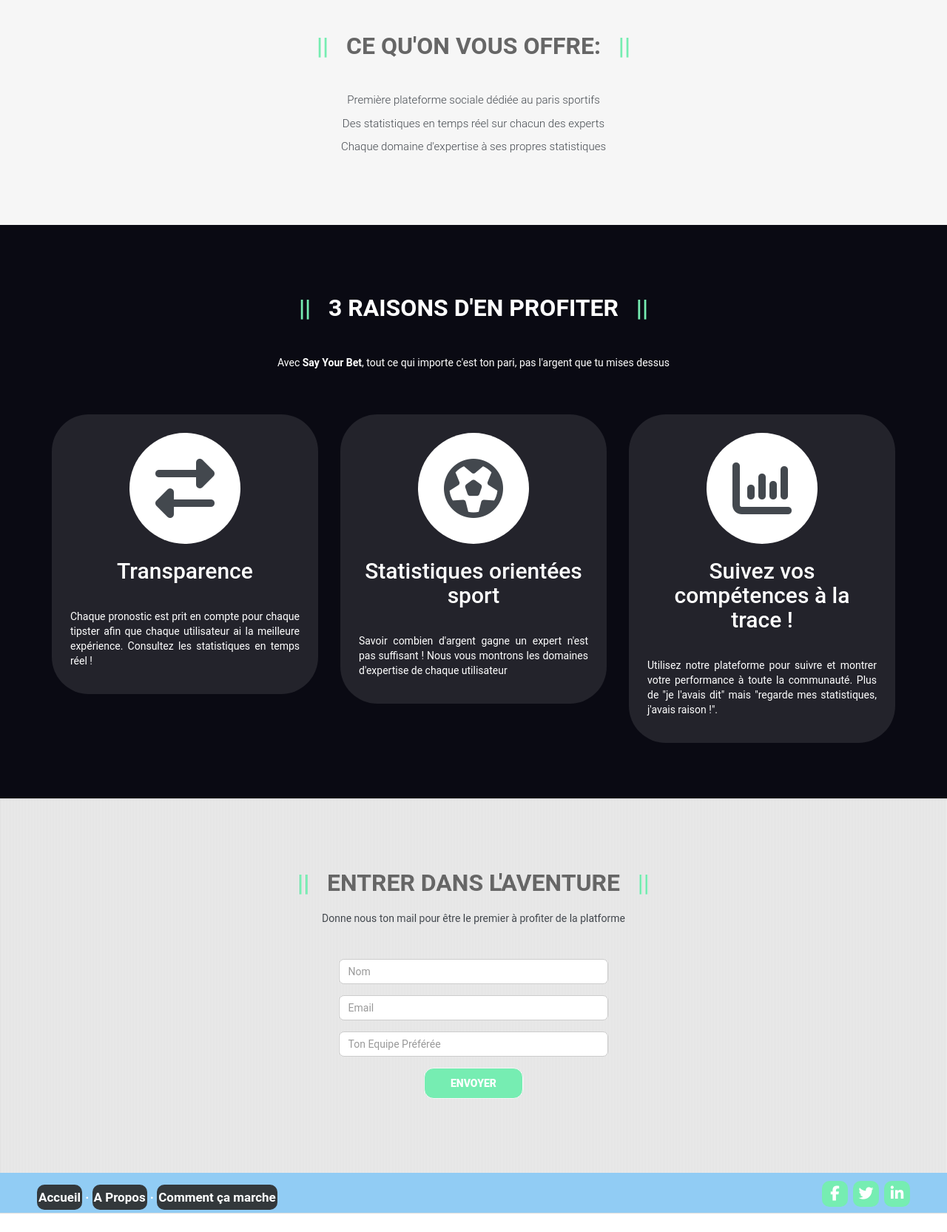
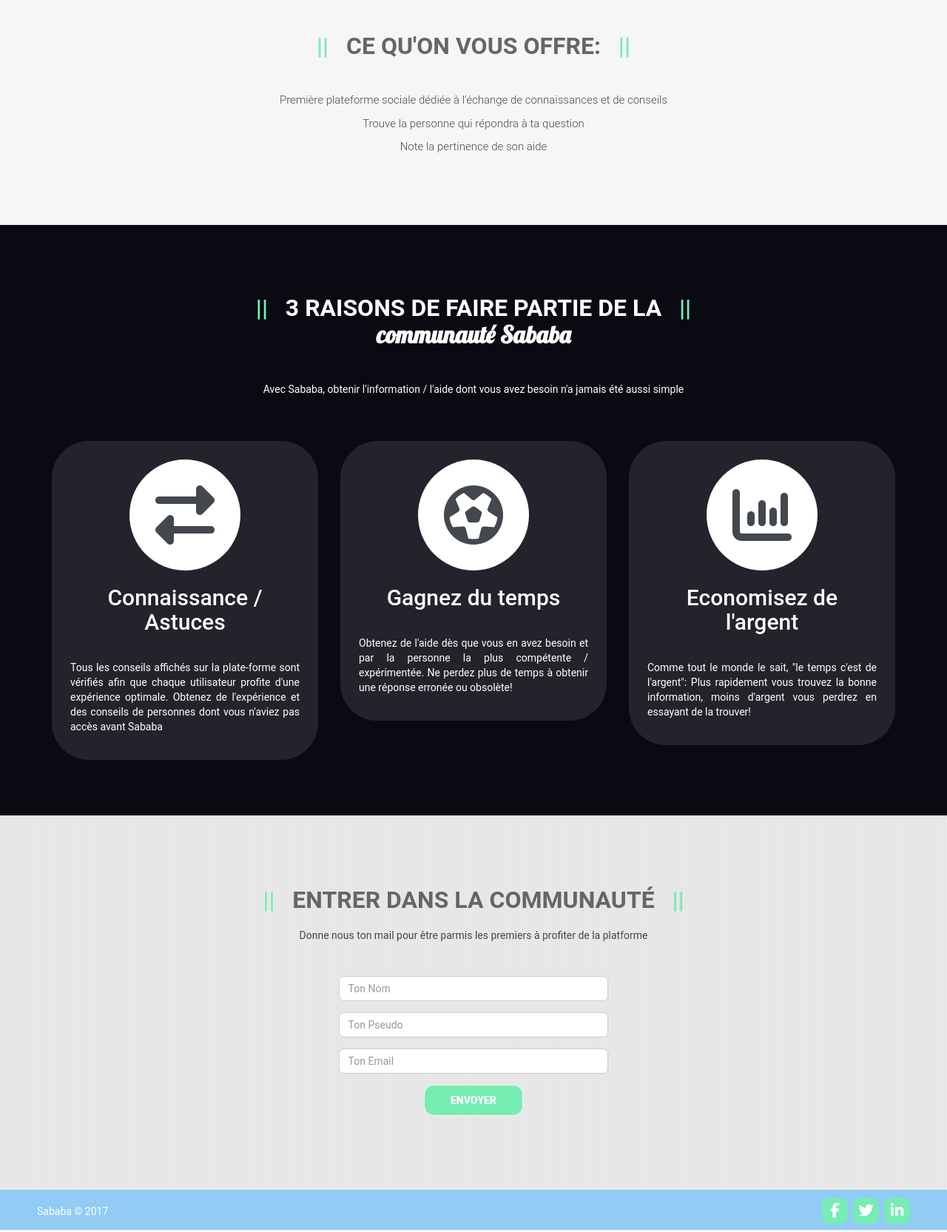
Before and after one commit to DanSamama/SababaV2, a plain HTML site: page index-fr.html in a window 1280 px wide. Shown: the part 860-2525 px from the top of the page at 74% size. Drawn offline with Linux system fonts and the light colour scheme.

Commit message:
Translation of the website in French

```diff
--- a/index-fr.html
+++ b/index-fr.html
@@ -4,7 +4,7 @@
     <meta charset="utf-8">
     <meta name="viewport" content="width=device-width, initial-scale=1.0">
     <meta name="author" content="">
-    <title>Say My Bet</title>
+    <title>Communauté Sababa</title>
     <link href="css/bootstrap.min.css" rel="stylesheet">
     <link href="css/prettyPhoto.css" rel="stylesheet">
     <script src="https://use.fontawesome.com/b0d87731f1.js"></script>
@@ -14,11 +14,15 @@
     <!--[if lt IE 9]>
     <script src="js/html5shiv.js"></script>
     <script src="js/respond.min.js"></script> <![endif]-->
-    <link rel="shortcut icon" href="images/sybLogo.jpg">
+    <link rel="shortcut icon" href="images/sababaLogo.jpg">
     <link rel="apple-touch-icon-precomposed" sizes="144x144" href="images/ico/apple-touch-icon-144-precomposed.png">
     <link rel="apple-touch-icon-precomposed" sizes="114x114" href="images/ico/apple-touch-icon-114-precomposed.png">
     <link rel="apple-touch-icon-precomposed" sizes="72x72" href="images/ico/apple-touch-icon-72-precomposed.png">
     <link rel="apple-touch-icon-precomposed" href="images/ico/apple-touch-icon-57-precomposed.png">
+
+    <!--Google fonts-->
+    <link href="https://fonts.googleapis.com/css?family=Lobster" rel="stylesheet">
+
 </head><!--/head-->
 <body>
 <div class="preloader">
@@ -73,24 +77,21 @@
             <li data-target="#main-carousel" data-slide-to="1"></li>
         </ol><!--/.carousel-indicators-->
         <div class="carousel-inner">
-            <div class="item active" style="background-image: url(images/slider/football1.jpg)">
+            <div class="item active" style="background-image: url(images/slider/StudentsHappy.jpg)">
                 <div class="carousel-caption">
                     <div class="text-carousel">
-                        <h2 class="heading animated bounceInDown">Plateforme sociale dédiée aux paris sportifs</h2>
-                        <p class="animated bounceInUp">Que tu sois un fan de sport, un parieur occasionel ou un expert,
-                            c'est ICI que ça se passe</p>
-                        <p class="animated bounceInUp">Des cadeaux pour les premiers inscrits (€)</p><a
+                        <h2 class="heading animated bounceInDown">Obtenez les meilleurs conseils de la communauté</h2>
+                        <p class="animated bounceInUp">Choisissez la personne qui vous aidera le mieux et en qui vous avez le plus confiance</p>
+                        <p class="animated bounceInUp">L'aide pourrait venir d'une personne à laquelle vous n'auriez jamais pensé</p><a
                             class="btn btn-default slider-btn animated fadeIn" href="#contact">M'inscrire</a>
                     </div>
                 </div>
             </div>
-            <div class="item" style="background-image: url(images/slider/brazil-supporters-tv.jpg)">
+            <div class="item" style="background-image: url(images/slider/transfer-knowledge.jpg)">
                 <div class="carousel-caption">
                     <div class="text-carousel">
-                        <h2 class="heading animated bounceInDown">Ce que tu dis compte plus </br> que ce que tu
-                            paries </h2>
-                        <p class="animated bounceInUp">Inscris-toi vite! </p>
-
+                        <h2 class="heading animated bounceInDown">"L'investissement dans le savoir </br> paie le meilleur intérêt" </h2>
+                        <p class="quote animated bounceInUp">Benjamin Franklin </p>
                         <a class="btn btn-default slider-btn animated fadeIn" href="#contact">M'inscrire</a>
                     </div>
                 </div>
@@ -110,9 +111,9 @@
         <div class="text-center">
             <div class="col-sm-8 col-sm-offset-2">
                 <h2 class="title-one">Ce qu'on vous offre:</h2>
-                <p class="text-aboutus">Première plateforme sociale dédiée au paris sportifs</p>
-                <p class="text-aboutus">Des statistiques en temps réel sur chacun des experts</p>
-                <p class="text-aboutus">Chaque domaine d'expertise à ses propres statistiques</p>
+                <p class="text-aboutus">Première plateforme sociale dédiée à l'échange de connaissances et de conseils</p>
+                <p class="text-aboutus">Trouve la personne qui répondra à ta question</p>
+                <p class="text-aboutus">Note la pertinence de son aide</p>
             </div>
         </div>
     </div>
@@ -122,9 +123,8 @@
     <div class="container">
         <div class="row text-center">
             <div class="col-sm-8 col-sm-offset-2">
-                <h2 class="title-one">3 raisons d'en profiter</h2>
-                <p>Avec <strong>Say Your Bet</strong>, tout ce qui importe c'est ton pari, pas l'argent que tu mises
-                    dessus</p>
+                <h2 class="title-one">3 raisons de faire partie de la </br><strong class="SababaCommunity">communauté Sababa</strong></h2>
+                <p>Avec Sababa, obtenir l'information / l'aide dont vous avez besoin n'a jamais été aussi simple</p>
             </div>
         </div>
         <div class="row">
@@ -134,26 +134,24 @@
                         <div class="col-sm-4">
                             <div class="single-service">
                                 <i class="fa fa-exchange"></i>
-                                <h2>Transparence</h2>
-                                <p>Chaque pronostic est prit en compte pour chaque tipster afin que chaque utilisateur
-                                    ai la meilleure expérience. Consultez les statistiques en temps réel !</p>
+                                <h2>Connaissance / Astuces</h2>
+                                <p>Tous les conseils affichés sur la plate-forme sont vérifiés afin que chaque utilisateur profite d'une expérience optimale.
+                                    Obtenez de l'expérience et des conseils de personnes dont vous n'aviez pas accès avant Sababa</p>
                             </div>
                         </div>
                         <div class="col-sm-4">
                             <div class="single-service">
                                 <i class="fa fa-futbol-o"></i>
-                                <h2>Statistiques orientées sport</h2>
-                                <p>Savoir combien d'argent gagne un expert n'est pas suffisant ! Nous vous montrons les
-                                    domaines d'expertise de chaque utilisateur</p>
+                                <h2>Gagnez du temps</h2>
+                                <p>Obtenez de l'aide dès que vous en avez besoin et par la personne la plus compétente / expérimentée. Ne perdez plus de temps à obtenir une réponse erronée ou obsolète!</p>
                             </div>
                         </div>
                         <div class="col-sm-4">
                             <div class="single-service">
                                 <i class="fa fa-bar-chart"></i>
-                                <h2>Suivez vos compétences à la trace !</h2>
-                                <p>Utilisez notre plateforme pour suivre et montrer votre performance à toute la
-                                    communauté. Plus de "je l'avais dit" mais "regarde mes statistiques, j'avais raison
-                                    !".</p>
+                                <h2>Economisez de l'argent</h2>
+                                <p>Comme tout le monde le sait, "le temps c'est de l'argent":
+                                    Plus rapidement vous trouvez la bonne information, moins d'argent vous perdrez en essayant de la trouver!</p>
                             </div>
                         </div>
                     </div>
@@ -168,8 +166,8 @@
         <div class="row text-center clearfix">
             <div class="col-sm-8 col-sm-offset-2">
                 <div class="contact-heading">
-                    <h2 class="title-one">Entrer dans l'aventure</h2>
-                    <p>Donne nous ton mail pour être le premier à profiter de la platforme</p>
+                    <h2 class="title-one">Entrer dans la communauté</h2>
+                    <p>Donne nous ton mail pour être parmis les premiers à profiter de la platforme</p>
                 </div>
             </div>
         </div>
@@ -184,14 +182,14 @@
                           action="send-mail.php">
                         <div class="form-group">
                             <input type="text" name="name" class="form-control name-field" required="required"
-                                   placeholder="Nom"></div>
+                                   placeholder="Ton Nom"></div>
+                        <div class="form-group">
+                            <input type="text" name="pseudo" class="form-control name-field" required="required"
+                                   placeholder="Ton Pseudo">
+                        </div>
                         <div class="form-group">
                             <input type="email" name="email" class="form-control mail-field" required="required"
-                                   placeholder="Email">
-                        </div>
-                        <div class="form-group">
-                            <input type="text" name="team" class="form-control team-field"
-                                   placeholder="Ton Equipe Préférée">
+                                   placeholder="Ton Email">
                         </div>
                         <div class="form-group">
                             <button type="submit" class="btn btn-primary">Envoyer</button>
@@ -215,15 +213,15 @@
 
     <div class="footer-left">
 
-        <p class="footer-links">
-            <a class="footerButton" href="#navigation">Accueil</a>
-            ·
-            <a class="footerButton" href="#about-us">A Propos</a>
-            ·
-            <a class="footerButton" href="#services">Comment ça marche</a>
-        </p>
+        <!--<p class="footer-links">-->
+            <!--<a class="footerButton" href="#navigation">Accueil</a>-->
+            <!--·-->
+            <!--<a class="footerButton" href="#about-us">A Propos</a>-->
+            <!--·-->
+            <!--<a class="footerButton" href="#services">Comment ça marche</a>-->
+        <!--</p>-->
 
-        <p>Say Your Bet &copy; 2016</p>
+        <p>Sababa &copy; 2017</p>
     </div>
 
 </footer>
```
Also changed, not shown: index.html (+7 -6 lines).
